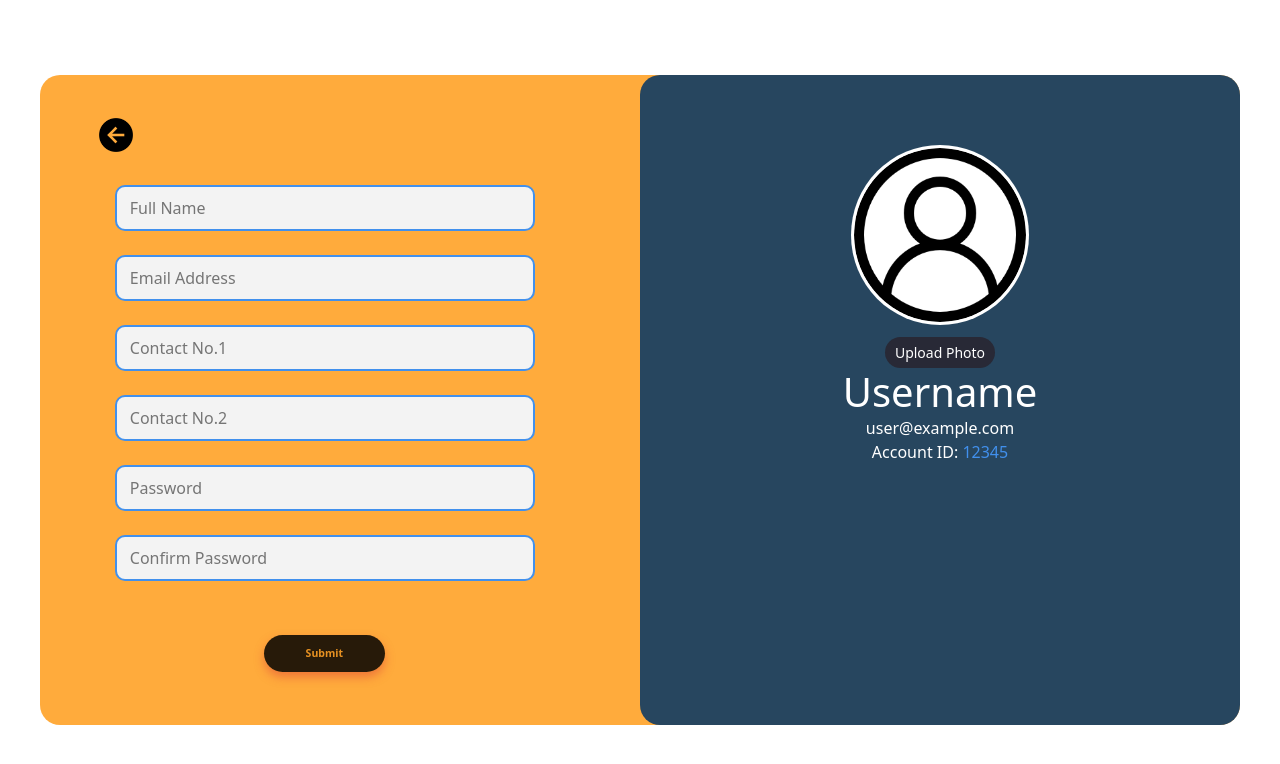
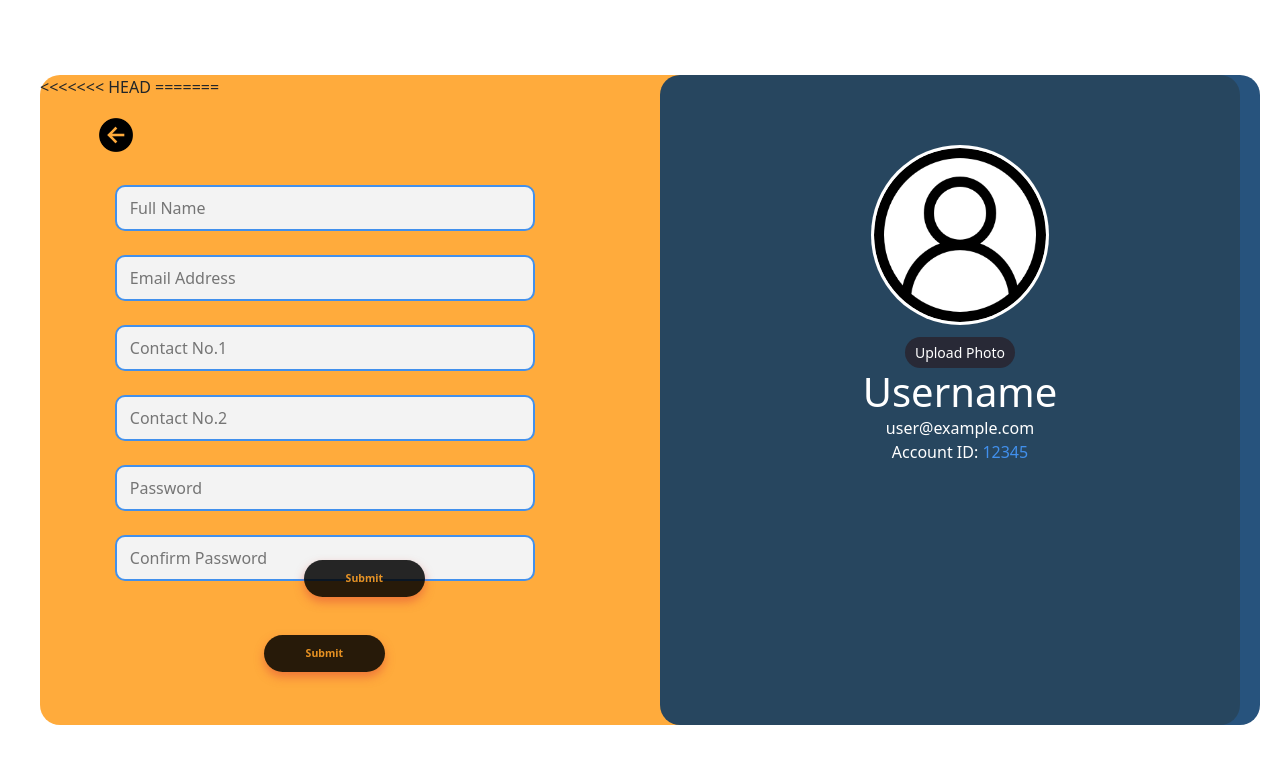
Before and after one commit to tinang0931/ONLINE_SUPPLY_OFFICE_COPY, a Django app: page /profile/ in a window 1280 px wide. Shown: the top 764 px of the page. Run offline with Django 4.2, Linux system fonts and the light colour scheme; some libraries are stand-ins or nearby versions.

Commit message:
kristine/11-11-2023

```diff
--- a/accounts/templates/accounts/User/profile.html
+++ b/accounts/templates/accounts/User/profile.html
@@ -30,6 +30,7 @@
         <input type="number" class="contact2" placeholder="Contact No.2">
         <input type="password" class="password" placeholder="Password">
         <input type="password" class="re-type-pass" placeholder="Confirm Password">
+<<<<<<< HEAD
         <button class="learn-more" onclick="updateContainerAndSubmit()">
           <span class="circle" aria-hidden="true">
           <span class="icon arrow"></span>
@@ -37,6 +38,15 @@
           <span class="button-text">Submit</span>
         </button>
 
+=======
+      </div>
+      <button class="learn-more" onclick="updateContainerAndSubmit()">
+        <span class="circle" aria-hidden="true">
+        <span class="icon arrow"></span>
+        </span>
+        <span class="button-text">Submit</span>
+      </button>
+>>>>>>> 1ae141b675ef567dc27675fd5168dc7bca600541
 
       <div>
 
```
